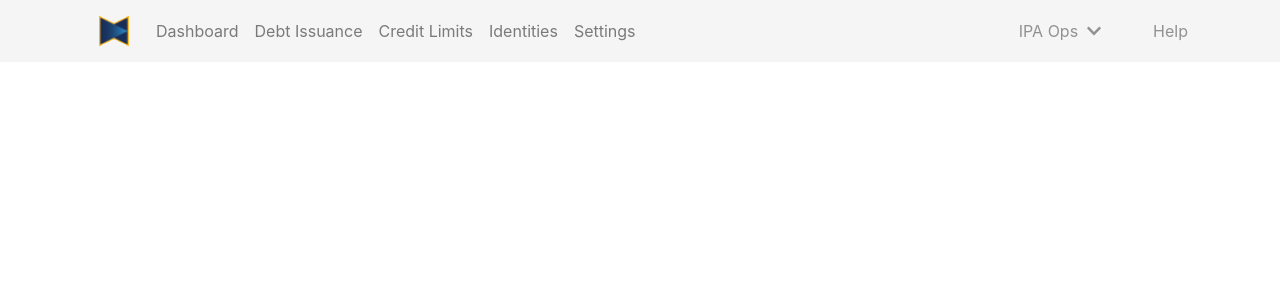
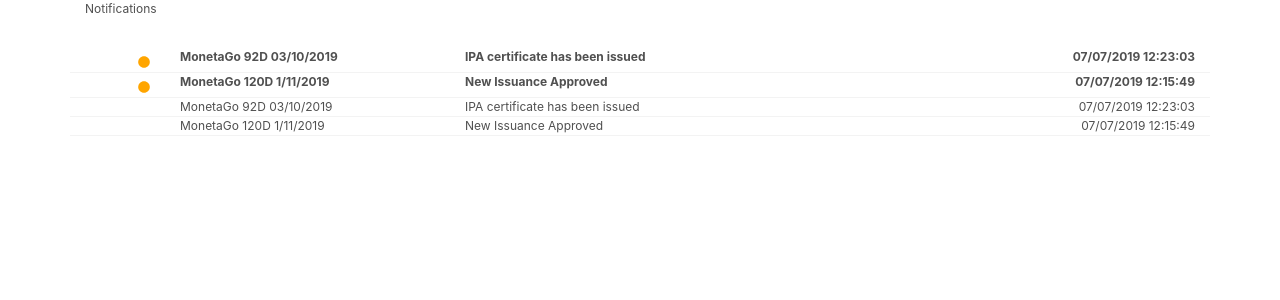
Before and after one commit to jade1001/debt-issuance-ipa, a React (Create React App) app: page / in a window 1280 px wide. Shown: the top 300 px of the page. Built offline with nearby package versions, Linux system fonts and the light colour scheme.

Commit message:
adjusted nav fonts and opsnotif

```diff
--- a/src/App.css
+++ b/src/App.css
@@ -29,9 +29,9 @@
   color: #a2a2a2;
   text-decoration-style: none;
   background-color: rgb(245, 245, 245);
-  border: 4px solid rgb(245, 245, 245);
 }
 .nav:hover {
+  font-size: 14px;
   color: #192f59;
   background-color: rgb(245, 245, 245);
   text-decoration-line: none;
--- a/src/App.js
+++ b/src/App.js
@@ -1,14 +1,16 @@
 import React from 'react'
 import './App.css'
 import 'bootstrap/dist/css/bootstrap.min.css'
-import MainNavBar from './components/MainNavBar'
+import OpsNotif1 from './components/OpsNotif1'
+// import MainNavBar from './components/MainNavBar'
 // import DebtIssuance from './components/DebtIssuance'
 
 function App() {
   return (
     <div className='App'>
       {/* <DebtIssuance /> */}
-      <MainNavBar />
+      {/* <MainNavBar /> */}
+      <OpsNotif1 />
     </div>
   )
 }
--- a/src/components/LoginNavBar.js
+++ b/src/components/LoginNavBar.js
@@ -11,7 +11,7 @@
         <Navbar
           collapseOnSelect
           expand='lg'
-          style={{ backgroundColor: 'rgb(245, 245, 245)' }}
+          style={{ backgroundColor: 'rgb(245, 245, 245)', fontSize: '14px' }}
           variant='light'
         >
           <Navbar.Brand href='#home'>
--- a/src/components/MainNavBar.js
+++ b/src/components/MainNavBar.js
@@ -11,7 +11,7 @@
         <Navbar
           collapseOnSelect
           expand='lg'
-          style={{ backgroundColor: 'rgb(245, 245, 245)' }}
+          style={{ backgroundColor: 'rgb(245, 245, 245)', fontSize: '14px' }}
           variant='light'
         >
           <Navbar.Brand
@@ -51,6 +51,7 @@
               <Nav.Link
                 href='#signin'
                 style={{ color: '#919191', marginRight: 20 }}
+                className='nav'
               >
                 IPA Ops &nbsp;
                 <FontAwesomeIcon icon={faChevronDown} />
@@ -61,6 +62,7 @@
                   color: '#919191',
                   marginRight: 60
                 }}
+                className='nav'
               >
                 Help
               </Nav.Link>
--- a/src/components/OpsNotif1.js
+++ b/src/components/OpsNotif1.js
@@ -7,74 +7,83 @@
   render() {
     return (
       <Container>
-        <p style={{ float: 'left', color: '#505050', fontSize: '15px' }}>
+        <p style={{ float: 'left', color: '#505050', fontSize: '12px' }}>
           Notifications
         </p>
         <br />
         <br />
-        <Row>
+        <Row style={{ borderBottom: '1px solid #F3F3F3' }}>
           <Col sm={1}>
             <span style={{ float: 'right' }}>
               <FontAwesomeIcon
                 icon={faCircle}
-                size='.xs'
-                style={{ color: 'orange' }}
+                style={{ color: 'orange', fontSize: '12px' }}
               />
             </span>
           </Col>
           <Col sm={3}>
-            <b style={{ color: '#505050', float: 'left' }}>
+            <b
+              style={{
+                color: '#505050',
+                float: 'left',
+                fontSize: '12px'
+              }}
+            >
               MonetaGo 92D 03/10/2019
             </b>
           </Col>
           <Col sm={4}>
             {' '}
-            <b style={{ color: '#505050', float: 'left' }}>
+            <b style={{ color: '#505050', float: 'left', fontSize: '12px' }}>
               IPA certificate has been issued
             </b>
           </Col>
           <Col sm={4}>
             {' '}
-            <b style={{ color: '#505050', float: 'right' }}>
+            <b style={{ color: '#505050', float: 'right', fontSize: '12px' }}>
               07/07/2019 12:23:03
             </b>
           </Col>
         </Row>
 
-        <Row>
+        <Row style={{ borderBottom: '1px solid #F3F3F3' }}>
           <Col sm={1}>
             <span style={{ float: 'right' }}>
               <FontAwesomeIcon
                 icon={faCircle}
-                size='.xs'
-                style={{ color: 'orange' }}
+                style={{ color: 'orange', fontSize: '12px' }}
               />
             </span>
           </Col>
           <Col sm={3}>
-            <b style={{ color: '#505050', float: 'left' }}>
+            <b style={{ color: '#505050', float: 'left', fontSize: '12px' }}>
               MonetaGo 120D 1/11/2019
             </b>
           </Col>
           <Col sm={4}>
-            <b style={{ color: '#505050', float: 'left' }}>
+            <b style={{ color: '#505050', float: 'left', fontSize: '12px' }}>
               New Issuance Approved
             </b>
           </Col>
           <Col sm={4}>
-            <b style={{ color: '#505050', float: 'right' }}>
+            <b style={{ color: '#505050', float: 'right', fontSize: '12px' }}>
               07/07/2019 12:15:49
             </b>
           </Col>
         </Row>
 
-        <Row>
+        <Row style={{ borderBottom: '1px solid #F3F3F3' }}>
           <Col sm={1}>
             <span style={{ float: 'right' }}></span>
           </Col>
           <Col sm={3}>
             <b
-              style={{ color: '#505050', float: 'left', fontWeight: 'normal' }}
+              style={{
+                color: '#505050',
+                float: 'left',
+                fontWeight: 'normal',
+                fontSize: '12px'
+              }}
             >
               MonetaGo 92D 03/10/2019
             </b>
@@ -82,7 +91,12 @@
           <Col sm={4}>
             {' '}
             <b
-              style={{ color: '#505050', float: 'left', fontWeight: 'normal' }}
+              style={{
+                color: '#505050',
+                float: 'left',
+                fontWeight: 'normal',
+                fontSize: '12px'
+              }}
             >
               IPA certificate has been issued
             </b>
@@ -90,76 +104,59 @@
           <Col sm={4}>
             {' '}
             <b
-              style={{ color: '#505050', float: 'right', fontWeight: 'normal' }}
+              style={{
+                color: '#505050',
+                float: 'right',
+                fontWeight: 'normal',
+                fontSize: '12px'
+              }}
             >
               07/07/2019 12:23:03
             </b>
           </Col>
         </Row>
 
-        <Row>
+        <Row style={{ borderBottom: '1px solid #F3F3F3' }}>
           <Col sm={1}>
             <span style={{ float: 'right' }}></span>
           </Col>
           <Col sm={3}>
             <b
-              style={{ color: '#505050', float: 'left', fontWeight: 'normal' }}
+              style={{
+                color: '#505050',
+                float: 'left',
+                fontWeight: 'normal',
+                fontSize: '12px'
+              }}
             >
               MonetaGo 120D 1/11/2019
             </b>
           </Col>
           <Col sm={4}>
             <b
-              style={{ color: '#505050', float: 'left', fontWeight: 'normal' }}
+              style={{
+                color: '#505050',
+                float: 'left',
+                fontWeight: 'normal',
+                fontSize: '12px'
+              }}
             >
               New Issuance Approved
             </b>
           </Col>
           <Col sm={4}>
             <b
-              style={{ color: '#505050', float: 'right', fontWeight: 'normal' }}
+              style={{
+                color: '#505050',
+                float: 'right',
+                fontWeight: 'normal',
+                fontSize: '12px'
+              }}
             >
               07/07/2019 12:15:49
             </b>
           </Col>
         </Row>
-        {/* <Row>
-          <Col sm={1}></Col>
-          <Col sm={3}>
-            <p style={{ color: '#505050', float: 'left' }}>
-              MonetaGo 120D 1/11/2019
-            </p>
-          </Col>
-          <Col sm={4}>
-            <p style={{ color: '#505050', float: 'left' }}>
-              New Issuance Approved
-            </p>
-          </Col>
-          <Col sm={4}>
-            <p style={{ color: '#505050', float: 'right' }}>
-              07/07/2019 12:15:49
-            </p>
-          </Col>
-        </Row>
-
-        <Row style={{ paddingTop: '0' }}>
-          <Col sm={1}></Col>
-          <Col sm={3}>
-            <p style={{ color: '#505050', float: 'left' }}>
-              MonetaGo 120D 1/11/2019
-            </p>
-          </Col>
-          <Col sm={4}>
-            <p style={{ color: '#505050', float: 'left' }}>
-              New Issuance Approved
-            </p>
-          </Col>
-          <Col sm={4}>
-            <p style={{ color: '#505050', float: 'right' }}>
-              07/07/2019 12:15:49
-            </p>
-          </Col>
-        </Row> */}
       </Container>
     )
   }
```
Also changed, not shown: src/components/IPACert1.js (added, +14 -0 lines), src/components/OpsNotif2.js (+54 -27 lines).
